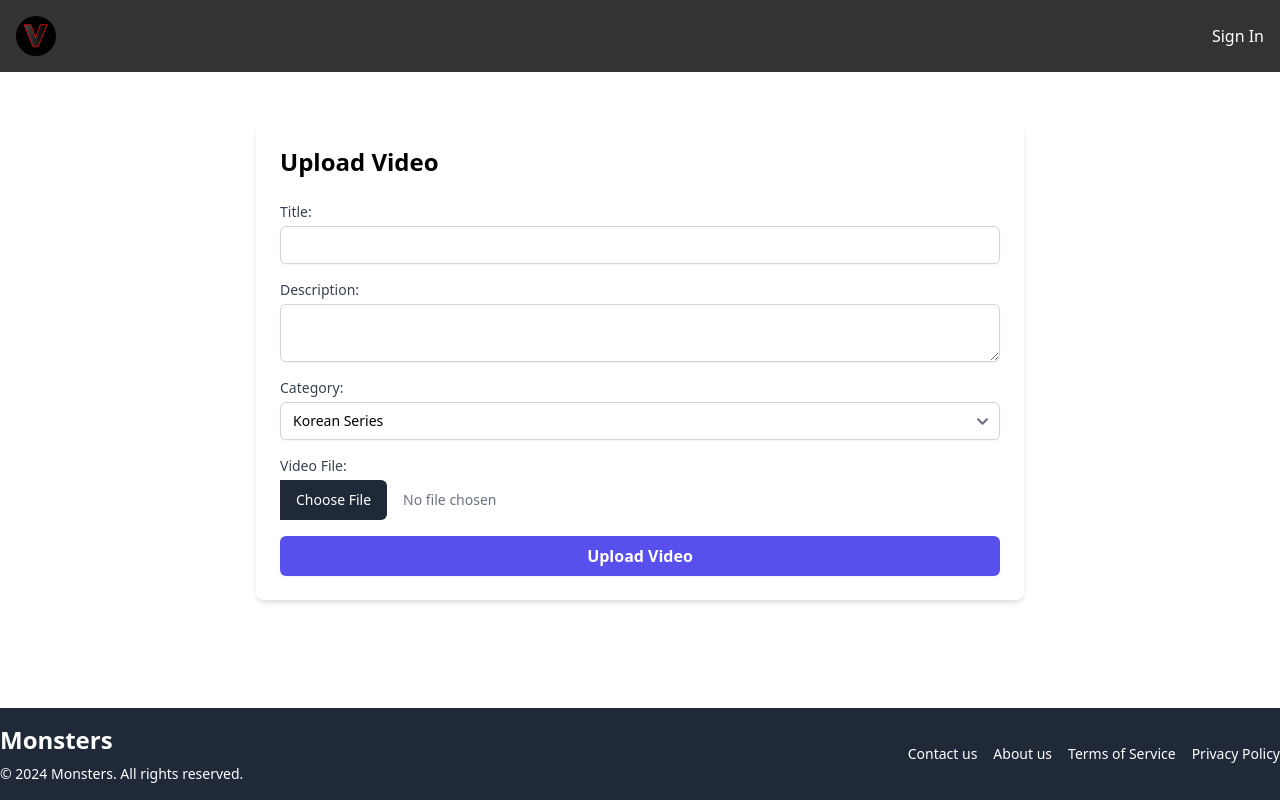
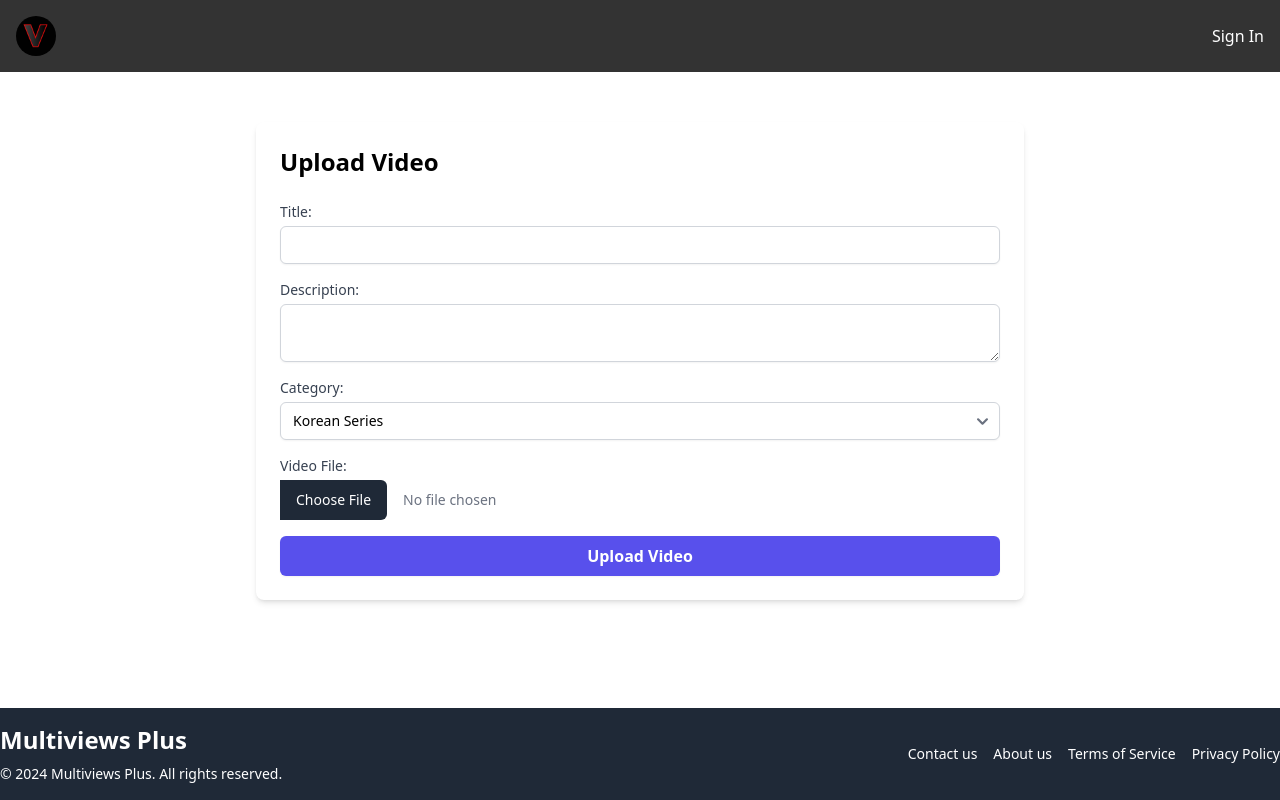
Before and after one commit to Vincentsang254/multiviewsplus-admin-page, a React (Create React App) app: page / in a window 1280 px wide. Built offline with nearby package versions, Linux system fonts and the light colour scheme; no server answers.

Commit message:
first commit

```diff
--- a/src/components/layout/Footer.js
+++ b/src/components/layout/Footer.js
@@ -11,10 +11,10 @@ const Footer = () => {
 			<div className='container mx-auto flex flex-col md:flex-row justify-between items-center'>
 				<div className='flex flex-col items-center md:items-start'>
 					<Link to='/' className='text-2xl font-bold hover:text-blue-400'>
-						Monsters
+						Multiviews Plus
 					</Link>
 					<p className='mt-2 text-sm'>
-						© {currentYear} Monsters. All rights reserved.
+						© {currentYear} Multiviews Plus. All rights reserved.
 					</p>
 				</div>
 				<div className='flex flex-col md:flex-row mt-4 md:mt-0 gap-4'>
```
